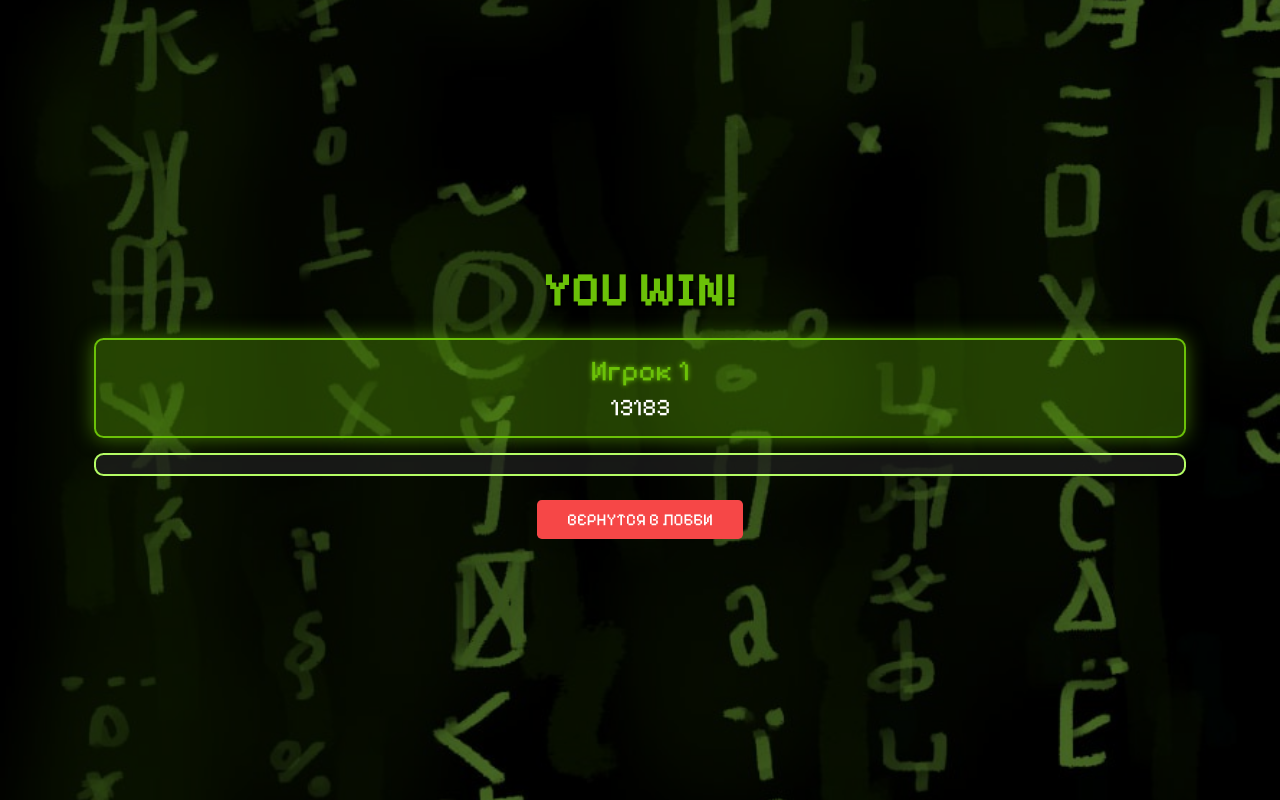
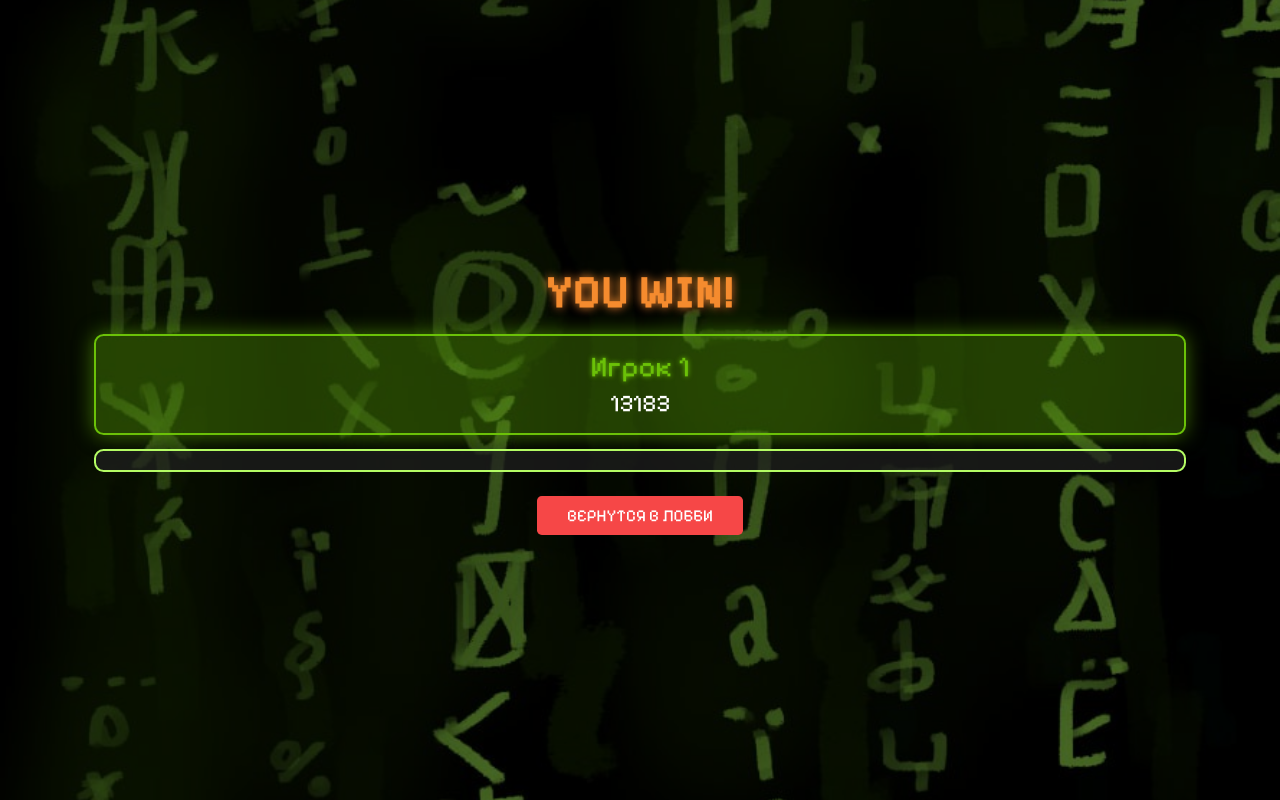
Before and after one commit to ilyash0/UNIT_HACK_2025, a Django app: page /game/win/ in a window 1280 px wide. Run offline with Django 5.2, Linux system fonts and the light colour scheme; data that the repository does not hold is empty.

Commit message:
Update win styles

```diff
--- a/templates/game/win.html
+++ b/templates/game/win.html
@@ -6,6 +6,15 @@
 
 {% block content %}
     <style>
+        .title {
+            font-size: 45.6px; /* 38px * 1.2 */
+            color: #f58b2e;
+            text-shadow: 0 0 9.6px #f58b2e, 2.4px 2.4px 4.8px #000; /* 8px, 2px 2px 4px * 1.2 */
+            font-weight: bold;
+            margin-bottom: 14.4px; /* 12px * 1.2 */
+            animation: pulse 2s infinite;
+        }
+
         .players-list {
             display: block;
             background-color: rgba(32, 32, 32, 0.7);
```
